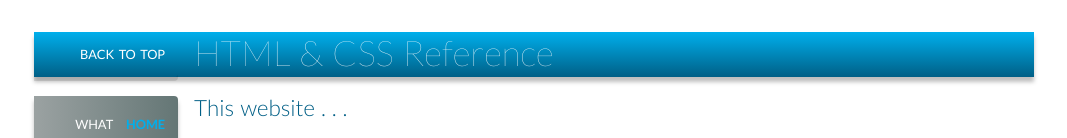
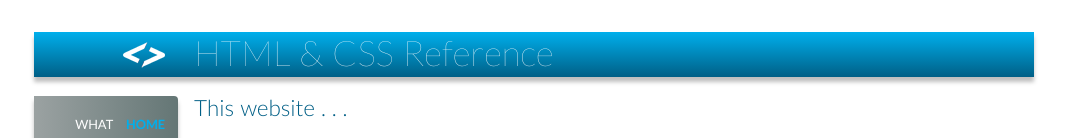
Before and after one commit to CHKass/coderef, a website: page app/index.html in a window 1280 px wide. Shown: the top 138 px of the page, without its empty margins (106-1173 px from the left). Drawn offline with Linux system fonts and the light colour scheme.

Commit message:
Added new logo to top left blue bar which will be static while rest of page scrolls past

```diff
--- a/app/assets/styles/modules/_navigation.css
+++ b/app/assets/styles/modules/_navigation.css
@@ -41,7 +41,6 @@
 	position:fixed;
 	border-radius:0px 4px 4px 0px;
 	background-image:linear-gradient(to bottom, $mainCyan, $mainBlue);
-	box-shadow:0 4px 0 rgba(0, 0, 0, .1);
 }
 
 .backlink a {
--- a/app/index.html
+++ b/app/index.html
@@ -25,7 +25,7 @@
   <header>
 
     <div class="site-header">
-      <div class="side-bar-blue backlink"><a href="index.html">BACK&nbsp;TO&nbsp;TOP</a></div>
+      <div class="side-bar-blue backlink"><a href="index.html"><img src="assets/images/CodeRefLogo4.png"></a></div>
         <div class="logo"><a href="index.html">HTML & CSS Reference</a></div>
 
           <div class="side-bar">
--- a/app/temp/styles/styles.css
+++ b/app/temp/styles/styles.css
@@ -716,8 +716,6 @@ img {
 	border-radius:0px 4px 4px 0px;
 	background-image:-webkit-gradient(linear, left top, left bottom, from(#00afec), to(#005f86));
 	background-image:linear-gradient(to bottom, #00afec, #005f86);
-	-webkit-box-shadow:0 4px 0 rgba(0, 0, 0, .1);
-	        box-shadow:0 4px 0 rgba(0, 0, 0, .1);
 }
 
 .backlink a {
```
Also changed, not shown: app/assets/images/CodeRefLogo4.png (added).
